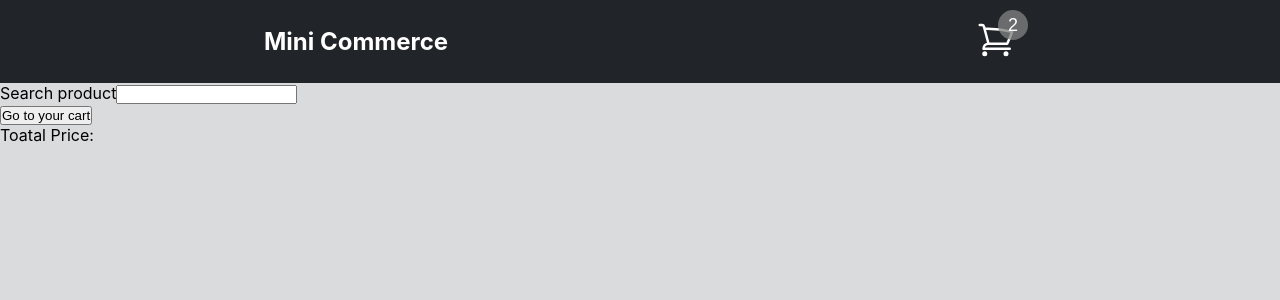
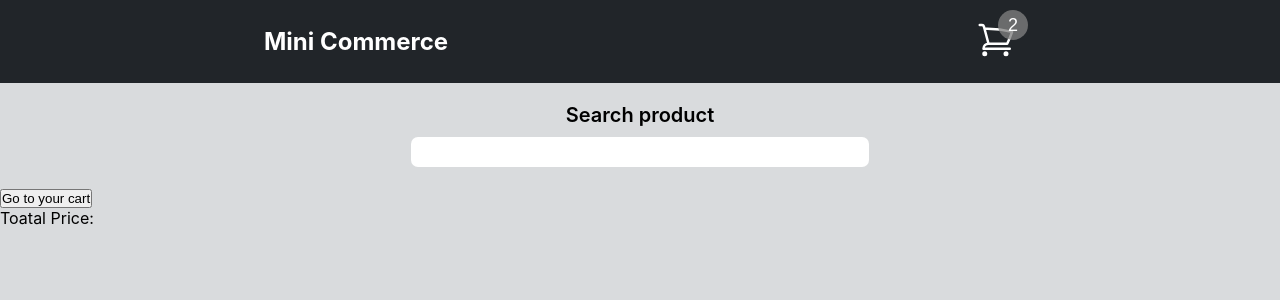
Before and after one commit to Luka-Popovic06/mini-commerce, a React (Vite) app: page / in a window 1280 px wide. Shown: the top 300 px of the page. Built offline with nearby package versions, Linux system fonts and the light colour scheme.

Commit message:
Add styling for search form and input focus state

```diff
--- a/src/App.css
+++ b/src/App.css
@@ -37,3 +37,28 @@ nav {
   color: #fff;
   cursor: pointer;
 }
+.search-form {
+  display: flex;
+  flex-direction: column;
+  align-items: center;
+  justify-content: center;
+  gap: 10px;
+  padding: 20px 0px;
+}
+.search-input {
+  width: 35%;
+  height: 30px;
+  border-radius: 7px;
+  padding-left: 10px;
+  border: none;
+}
+.search-input:focus {
+  outline: auto;
+  outline-style: solid;
+  outline-width: 1px;
+  outline-color: #000000;
+}
+.search-label {
+  font-size: 20px;
+  font-weight: 600;
+}
```
